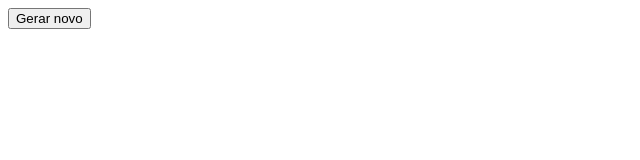
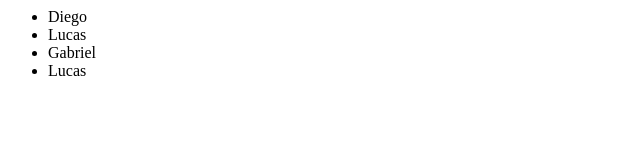
Before and after one commit to douglasabnovato/javascript, a plain HTML site: page index.html in a window 1280 px wide. Shown: the whole page, without its empty margins (0-640 px from the left). Drawn offline with Linux system fonts and the light colour scheme.

Commit message:
desafio2 - manipulando DOM - tarefa 3

```diff
--- a/index.html
+++ b/index.html
@@ -1,39 +1,23 @@
+<html>
+    <head>
+        <title>Javascript - @douglasabnovato </title>
+    </head>
     <body>
-        <button class='botao' id='btnCriar' onClick="gerarQuadrado()" >Gerar novo</button>
-        <div id="app">
-            <div class="box" onmouseover="trocarCor(this)"></div>
-        </div>
-       <script>
 
-            function gerarQuadrado() {
+        <script>
+            var nomes = ["Diego", "Lucas", "Gabriel", "Lucas"];
 
-                let boxElement = document.createElement("div");
+            var element = document.body;
 
-                boxElement.style.width = '100px';
-                boxElement.style.height = '100px';
-                boxElement.style.margin = '10px';
-                boxElement.style.backgroundColor = '#f00';
+            var newUl = document.createElement('ul');
 
-                //cria evento mouseover
-                boxElement.addEventListener("mouseover", () => {
-                    let newColor = getRandomColor();
-                    boxElement.style.backgroundColor = newColor;
-                });
-
-                //adiciona a classe .box na div criada
-                boxElement.classList.add('box');
-
-                document.body.appendChild(boxElement);
+            for(var i = 0 ; i < nomes.length ; i++){
+                var newLi = document.createElement('li');
+                var itemLi = document.createTextNode(nomes[i]);
+                newLi.appendChild(itemLi);
+                newUl.appendChild(newLi);
+                element.appendChild(newUl);
             }
-
-            function getRandomColor() {
-                var letters = "0123456789ABCDEF";
-                var color = "#";
-                for (var i = 0; i < 6; i++) {
-                    color += letters[Math.floor(Math.random() * 16)];
-                }
-                return color;
-            }
-
         </script>
     </body>
+</html>
```
Also changed, not shown: 1 other file.
